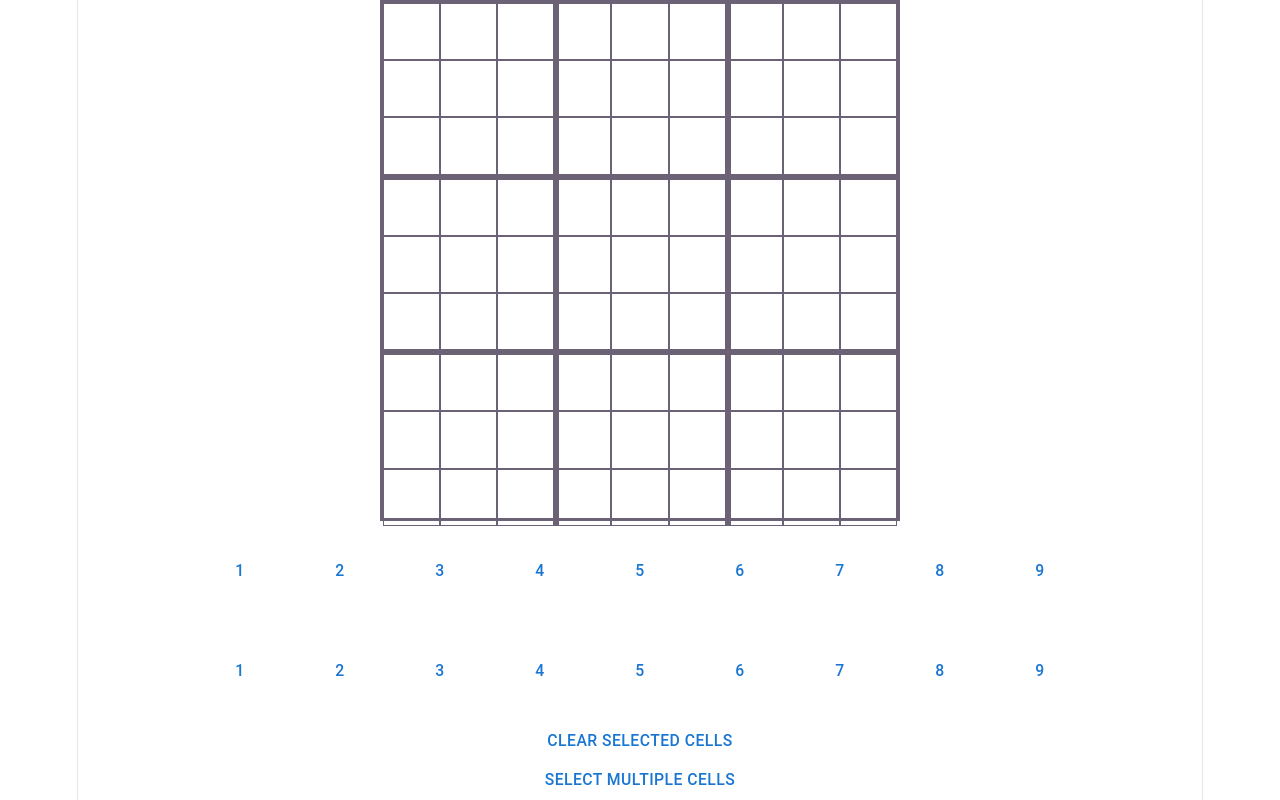
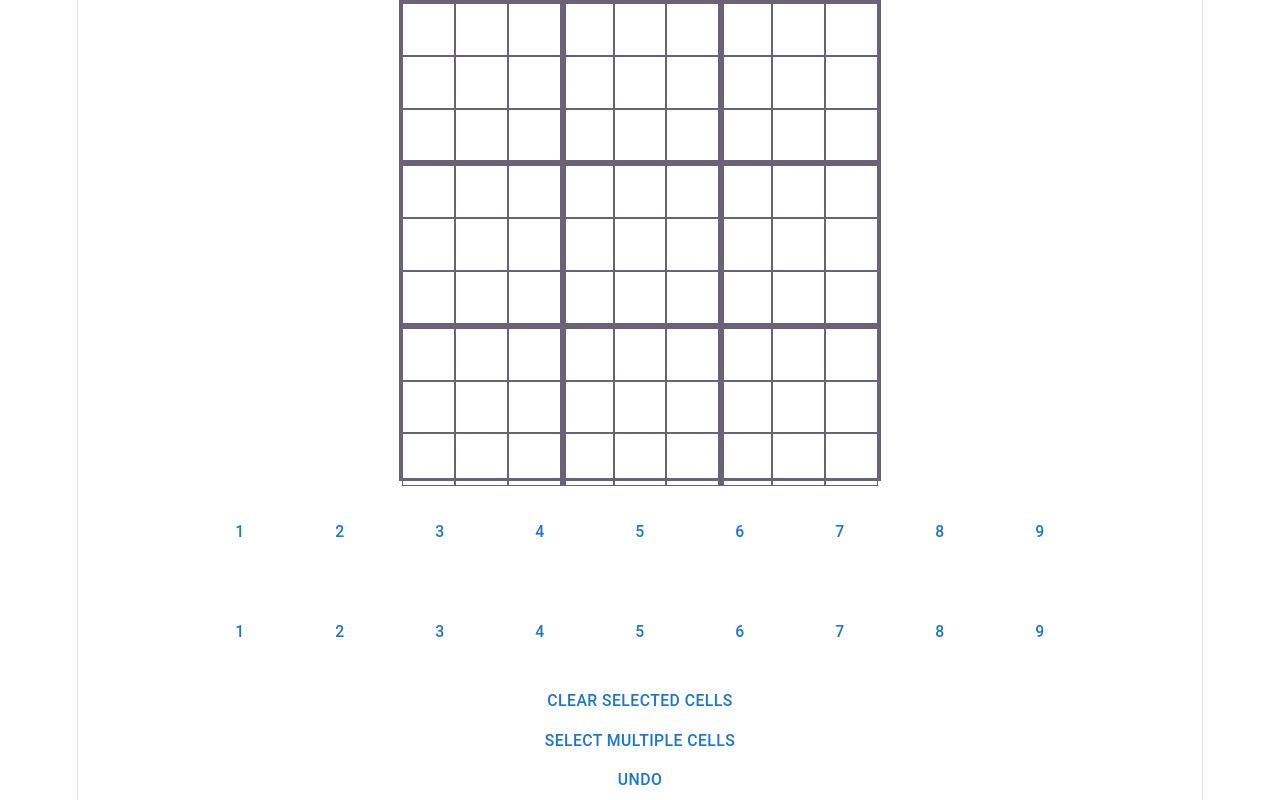
Before and after one commit to olikve02/Sudoku-Helper, a React (Vite) app: page / in a window 1280 px wide. Built offline with nearby package versions, Linux system fonts and the light colour scheme.

Commit message:
Added undo function

```diff
--- a/src/App.tsx
+++ b/src/App.tsx
@@ -5,6 +5,7 @@ import CandidateButtonRow from "./Components/Buttons/CandidateButtonRow";
 import NumberButtonRow from "./Components/Buttons/NumberButtonRow";
 import ClearSelectedCellsButton from "./Components/Buttons/ClearSelectedCellsButton";
 import ToggleSelectModeButton from "./Components/Buttons/ToggleSelectModeButton";
+import UndoButton from "./Components/Buttons/UndoButton";
 
 function App() {
   const [selectMultipleCells, setSelectMultipleCells] = useState(false);
@@ -18,6 +19,7 @@ function App() {
     }[]
   >(addCells);
 
+  const [cellHistory, setCellHistory] = useState<(typeof cells)[]>([]);
   return (
     <Box className="screen-container">
       <Board cells={cells} handleCellClicked={handleCellClicked}></Board>
@@ -37,14 +39,14 @@ function App() {
       <ToggleSelectModeButton
         handleSelectModeClicked={handleSelectModeClicked}
       ></ToggleSelectModeButton>
+
+      <UndoButton handleUndoClick={handleUndoClick}></UndoButton>
     </Box>
   );
 
   function handleCellClicked(row: number, cell: number) {
     var newCells = cells;
-    //Check if select multiple cells mode is on
     if (!selectMultipleCells) {
-      console.log("Select multiple cells on");
       newCells = cells.map((cellState) => {
         if (cellState.row == row && cellState.cell == cell) {
           return { ...cellState, selected: true };
@@ -53,9 +55,6 @@ function App() {
         }
       });
     } else {
-      //Select multiple cells on
-      console.log("Select multiple cells off");
-
       newCells = cells.map((cellState) => {
         if (cellState.row == row && cellState.cell == cell) {
           return { ...cellState, selected: !cellState.selected };
@@ -85,7 +84,8 @@ function App() {
         return cell;
       }
     });
-    console.log(newCells);
+
+    setCellHistory([...cellHistory, cells]);
     setCells(newCells);
   }
 
@@ -97,6 +97,7 @@ function App() {
         return cell;
       }
     });
+    setCellHistory([...cellHistory, cells]);
     setCells(newCells);
   }
 
@@ -113,6 +114,16 @@ function App() {
 
   function handleSelectModeClicked() {
     setSelectMultipleCells(!selectMultipleCells);
+  }
+
+  function handleUndoClick() {
+    const previousBoards = cellHistory.slice(0, -1);
+    console.log(previousBoards);
+    setCellHistory(previousBoards);
+    const snapshot = cellHistory.at(-1);
+    if (snapshot != undefined) {
+      setCells(snapshot);
+    }
   }
 }
 
--- /dev/null
+++ b/src/Components/Buttons/UndoButton.tsx
@@ -0,0 +1,6 @@
+import Button from "@mui/material/Button";
+
+function UndoButton(props) {
+  return <Button onClick={() => props.handleUndoClick()}>Undo</Button>;
+}
+export default UndoButton;
```
